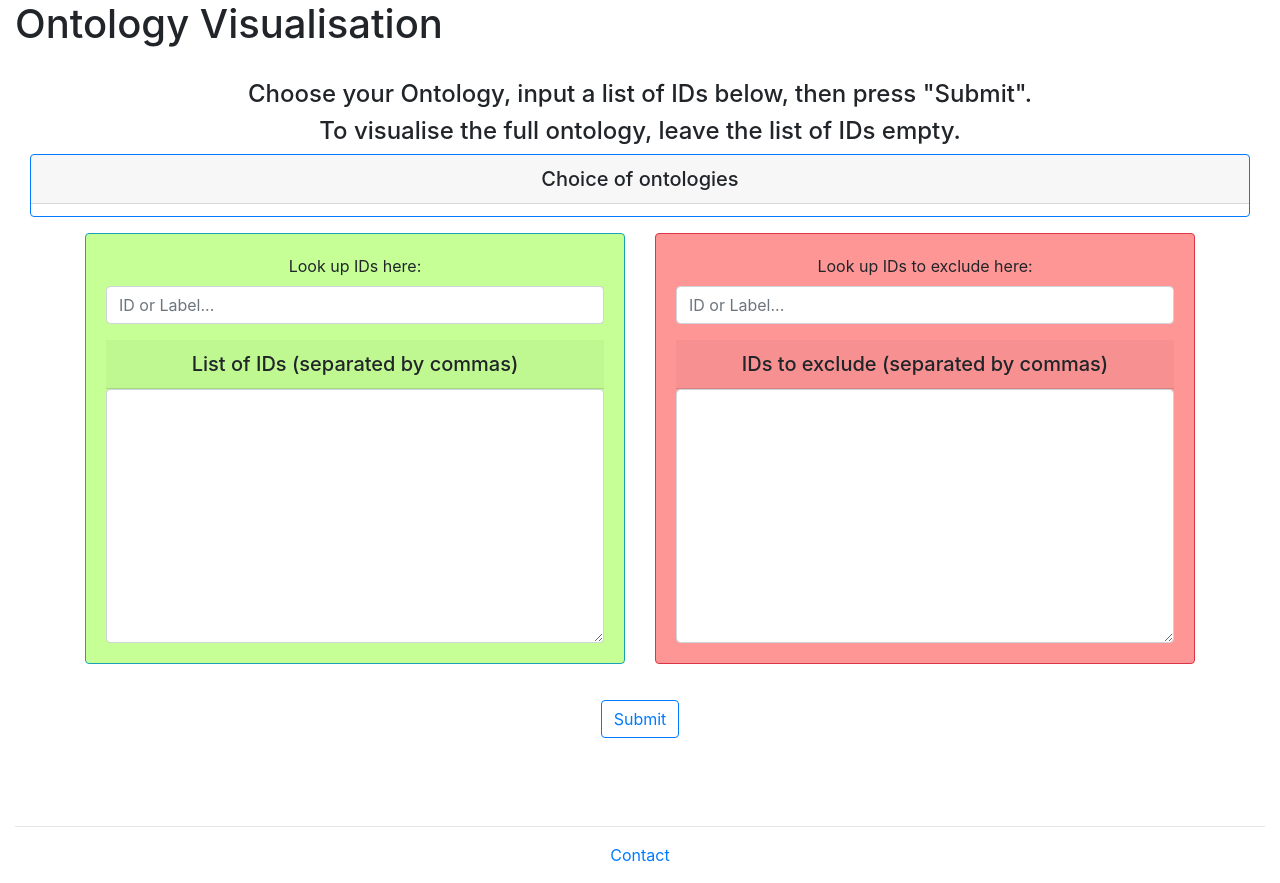
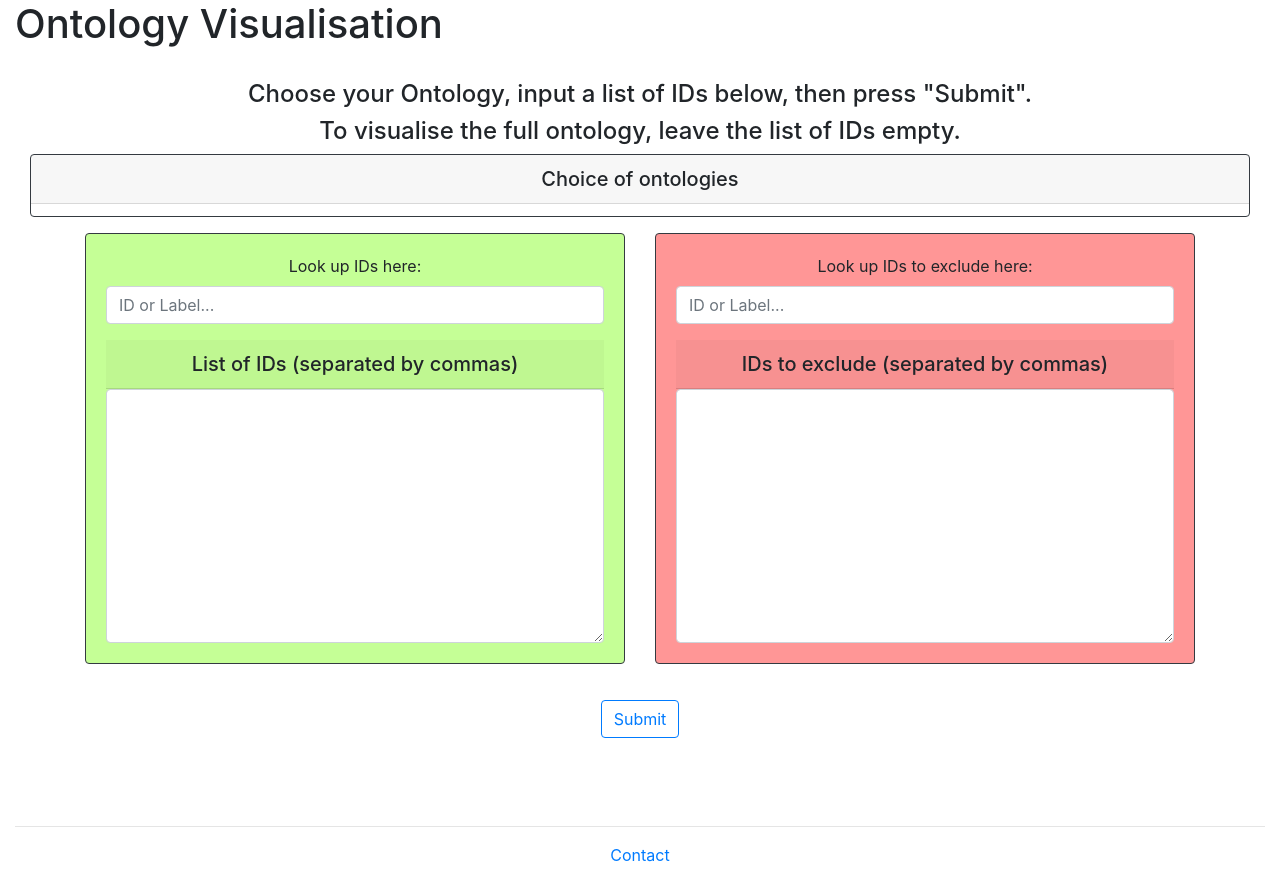
Before and after one commit to ontology-tools/onto-vis, a Flask app: page / in a window 1280 px wide. Run offline with Flask 2, Linux system fonts and the light colour scheme; some libraries are stand-ins or nearby versions.

Commit message:
card border update
Signed-off-by: Tom <tomjuggler@gmail.com>

```diff
--- a/templates/index.html
+++ b/templates/index.html
@@ -102,7 +102,7 @@
     <form  target=”_blank” id="submitText" name="form" method="POST" style="text-align: center;"
     action="/visualise" onsubmit="return required()">
     <div class="col">
-      <div class="card border-primary mb-3">
+      <div class="card border-dark mb-3">
         <!-- <h4>
           <span class="badge badge-secondary" placeholder="EG: AddictO BCIO" style = "margin-top: 20px;">
               Choice of Ontologies
@@ -123,7 +123,7 @@
       <div class="row">
 
         <div class="col">
-          <div class="card background-pale-green border-info mb-3">
+          <div class="card background-pale-green border-dark mb-3">
             <div class="card-body">
               <label for="search-replace" class="control-label">Look up IDs here:</label>
               <input class="form-control bs-autocomplete" id="search-replace" value="" placeholder="ID or Label..." type="text"
@@ -146,7 +146,7 @@
 
 
         <div class="col">
-          <div class="card background-pale-red border-danger mb-3">
+          <div class="card background-pale-red border-dark mb-3">
             <div class="card-body">
               <label for="search-replace2" class="control-label">Look up IDs to exclude here:</label>
               <input class="form-control bs-autocomplete2" id="search-replace2" value="" placeholder="ID or Label..." type="text"
```
